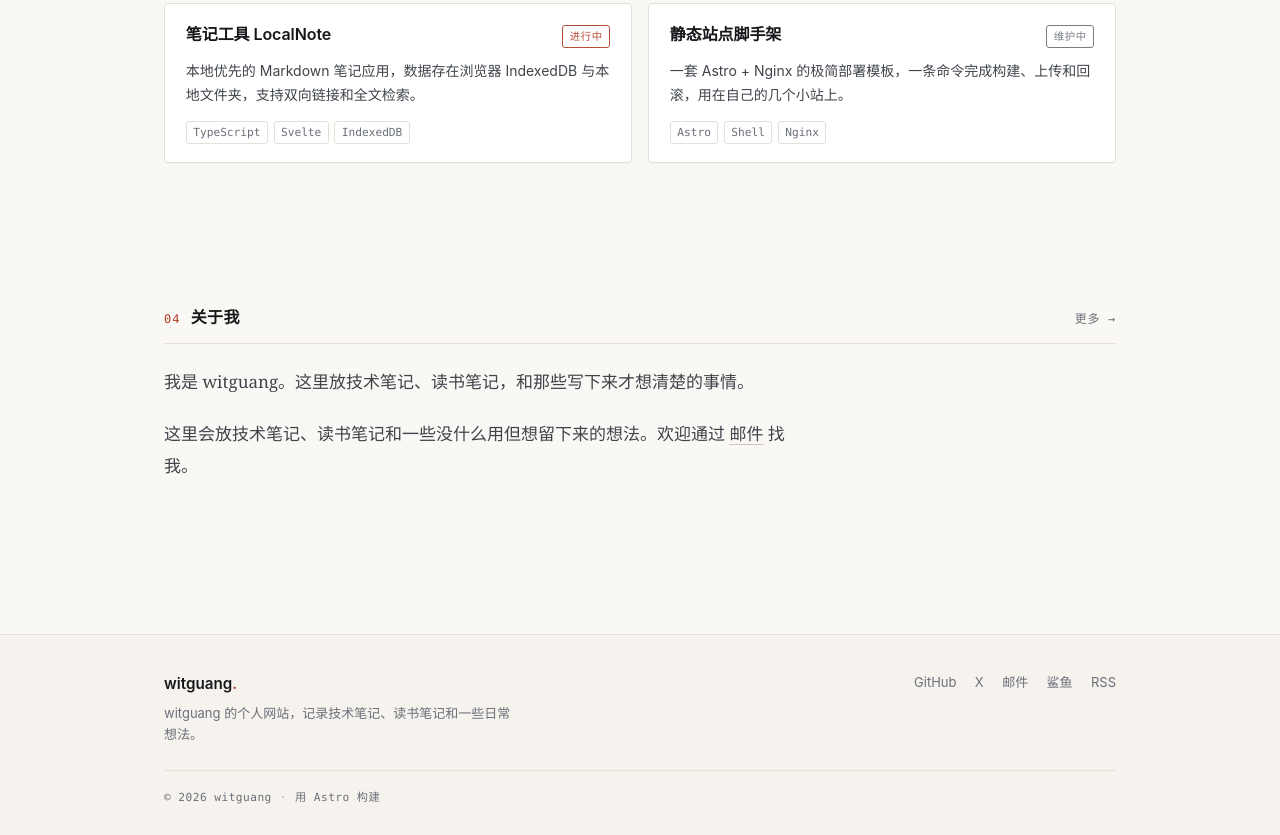
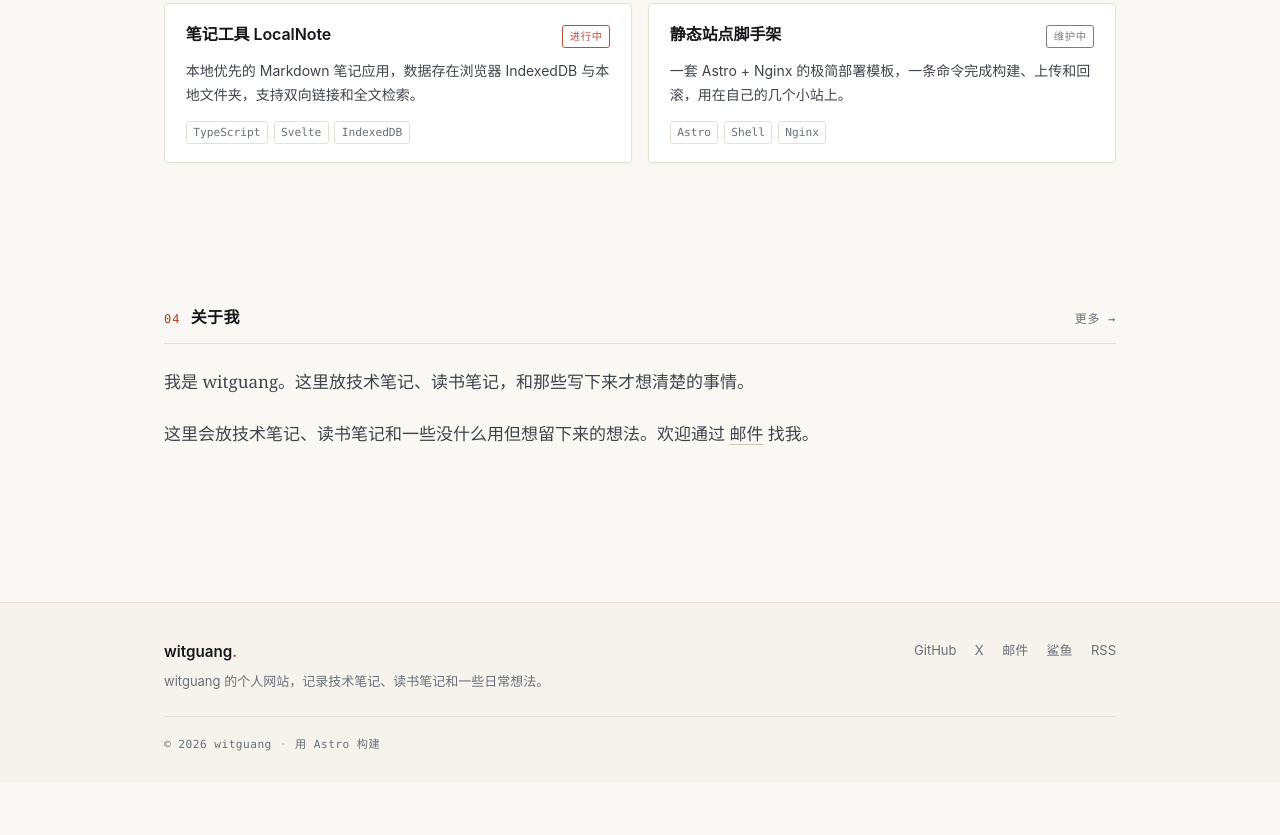
Before and after one commit to witguang/website, an Astro site: page / in a window 1280 px wide. Shown: the part 1595-2430 px from the top of the page. After the commit the page ends 2377 px from the top, so only its background shows below. Built offline with nearby package versions, Linux system fonts and the light colour scheme; Astro itself is replaced by a stand-in of ours; animation ran at ten frames a second.

Commit message:
调整：关于我正文与页脚描述宽度

```diff
--- a/src/components/Footer.astro
+++ b/src/components/Footer.astro
@@ -60,7 +60,7 @@ const year = new Date().getFullYear();
 
   .footer-note {
     margin-top: 0.35rem;
-    max-width: 22rem;
+    max-width: 30rem;
     font-size: 0.8125rem;
     line-height: 1.65;
     color: var(--text-mute);
--- a/src/pages/index.astro
+++ b/src/pages/index.astro
@@ -388,7 +388,6 @@ const featured = projects.filter((project) => project.featured);
   }
 
   .about-teaser {
-    max-width: var(--measure);
     margin-top: 1.35rem;
   }
 
```
